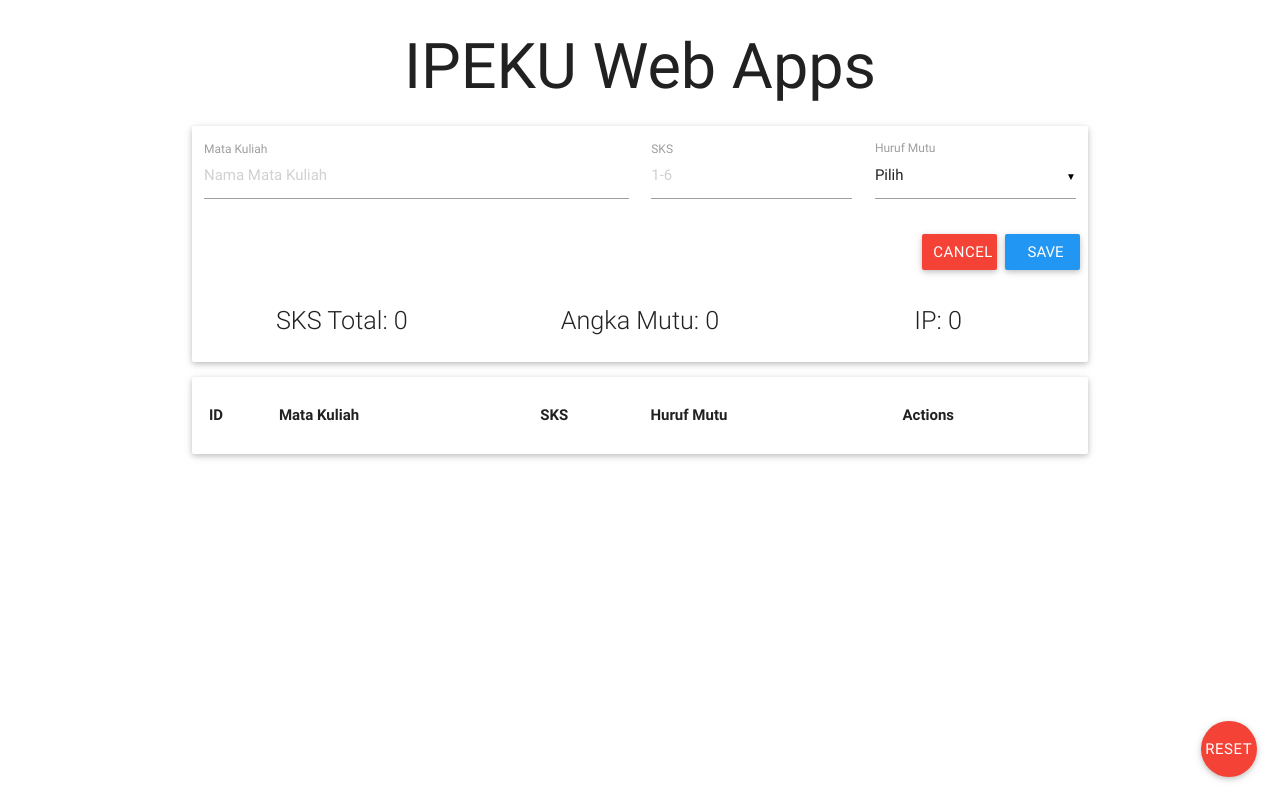
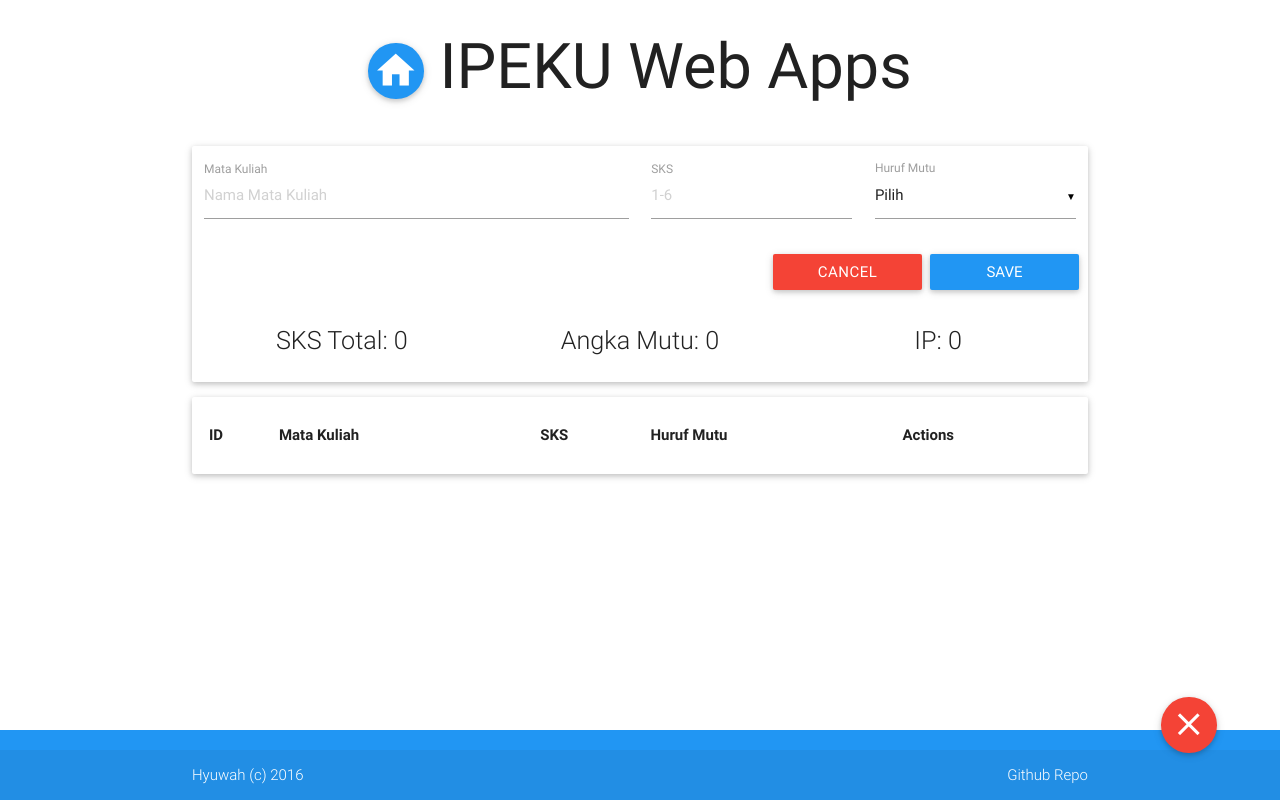
Before and after one commit to hyuwah/ipeku-web, a plain HTML site: page index.html in a window 1280 px wide. Drawn offline with Linux system fonts and the light colour scheme; files whose address does not match are found by name.

Commit message:
added link to homepage & footer

```diff
--- a/index.html
+++ b/index.html
@@ -4,12 +4,18 @@
 <head>
   <title>IPEKU Web Apps</title>
   <link type="text/css" rel="stylesheet" href="src/css/materialize.min.css">
+  <link href="https://fonts.googleapis.com/icon?family=Material+Icons" rel="stylesheet">
 
 </head>
 
 <body>
   <header>
-    <h1 class="title center-align">IPEKU Web Apps</h1>
+    <div class="row">
+
+      <h1 class="title center-align">
+        <a href="http://hyuwah.github.io" class="btn-floating btn-large waves-effect waves-light blue tooltipped hoverable" data-position="bottom" data-delay="50" data-tooltip="Go to Hyuwah's Github Page"><i class="material-icons" style="font-size:3rem;">home</i></a> IPEKU Web Apps
+      </h1>
+    </div>
   </header>
 
   <div class="container">
@@ -43,13 +49,13 @@
 
           <div class="row">
 
-            <div class="col s3 m1 waves-effect waves-light blue btn" style="float:right;margin-left:8px;margin-right:8px;">
+            <div class="col s3 m2 waves-effect waves-light blue btn" style="float:right;margin-left:8px;margin-right:8px;">
 
-                <input type="submit" id="matkul-op-save" value="Save" style="padding:inherit;    line-height:inherit;"/>
+              <input type="submit" id="matkul-op-save" value="Save" style="padding:0 33%;    line-height:inherit;" />
 
             </div>
 
-            <a class="col s3 m1 waves-effect waves-light red btn" id="matkul-op-discard" style="float:right;">
+            <a class="col s3 m2 waves-effect waves-light red btn" id="matkul-op-discard" style="float:right;">
               Cancel
             </a>
 
@@ -87,9 +93,18 @@
   </div>
 
   <!-- FAB -->
-  <div class="fixed-action-btn" style="bottom: 24px; right: 24px;">
-    <a id="btnReset" class="btn-floating btn-large waves-effect waves-light red">Reset</a>
+  <div class="fixed-action-btn" style="bottom: 48px; right: 5%;">
+    <a id="btnReset" class="btn-floating btn-large waves-effect waves-light red tooltipped hoverable" data-position="left" data-delay="50" data-tooltip="Reset and clear all entries"><i class="material-icons" style="font-size:2.5rem;">clear</i></a>
   </div>
+
+  <footer class="page-footer blue" style="position:absolute;bottom:0;width:100%;">
+    <div class="footer-copyright">
+      <div class="container white-text">
+        Hyuwah (c) 2016
+        <a class="white-text right" href="https://github.com/hyuwah/ipeku-web">Github Repo</a>
+      </div>
+    </div>
+  </footer>
 
   <script type="text/javascript" src="src/js/jquery.js"></script>
   <script type="text/javascript" src="src/js/materialize.min.js"></script>
@@ -104,15 +119,21 @@
     $(document).ready(gpa);
   </script>
   <script>
-  (function(i,s,o,g,r,a,m){i['GoogleAnalyticsObject']=r;i[r]=i[r]||function(){
-  (i[r].q=i[r].q||[]).push(arguments)},i[r].l=1*new Date();a=s.createElement(o),
-  m=s.getElementsByTagName(o)[0];a.async=1;a.src=g;m.parentNode.insertBefore(a,m)
-  })(window,document,'script','//www.google-analytics.com/analytics.js','ga');
+    (function(i, s, o, g, r, a, m) {
+      i['GoogleAnalyticsObject'] = r;
+      i[r] = i[r] || function() {
+        (i[r].q = i[r].q || []).push(arguments)
+      }, i[r].l = 1 * new Date();
+      a = s.createElement(o),
+        m = s.getElementsByTagName(o)[0];
+      a.async = 1;
+      a.src = g;
+      m.parentNode.insertBefore(a, m)
+    })(window, document, 'script', '//www.google-analytics.com/analytics.js', 'ga');
 
-  ga('create', 'UA-71920018-2', 'auto');
-  ga('send', 'pageview');
-
-</script>
+    ga('create', 'UA-71920018-2', 'auto');
+    ga('send', 'pageview');
+  </script>
 </body>
 
 </html>
```
